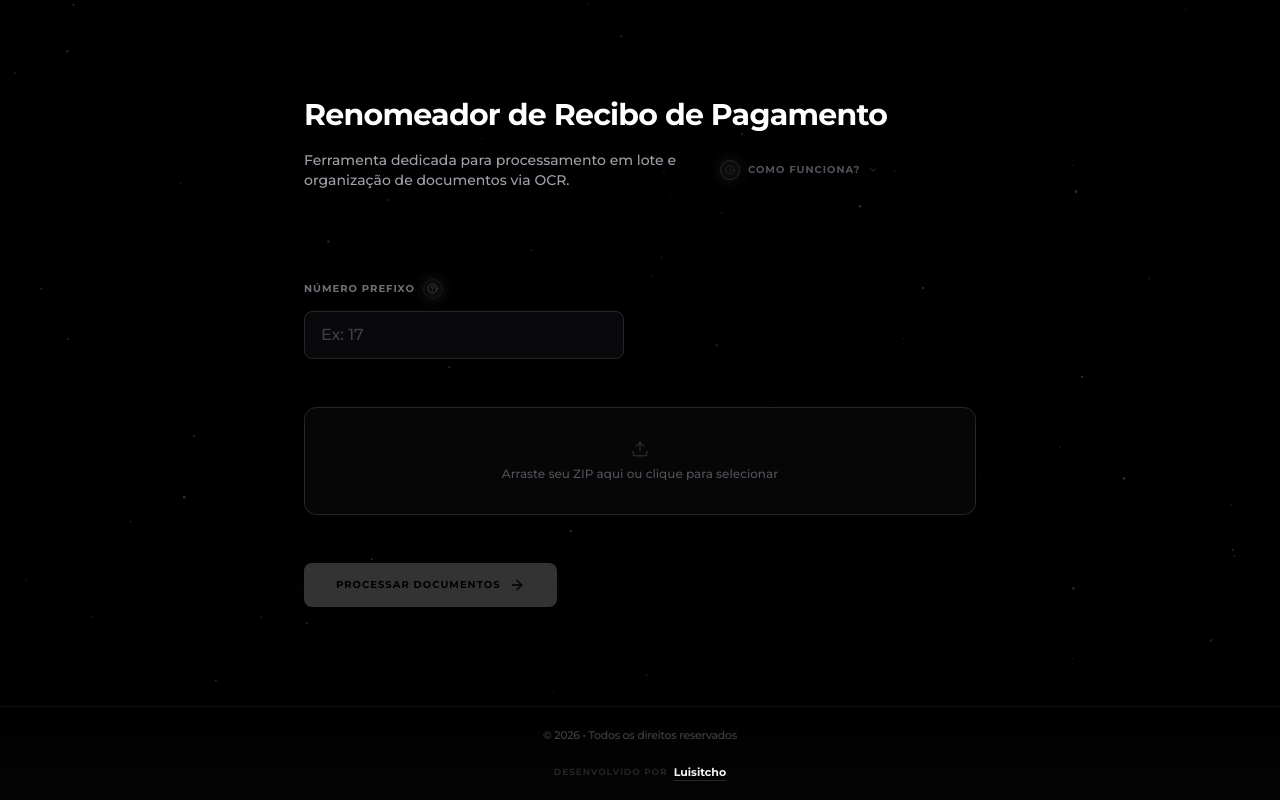
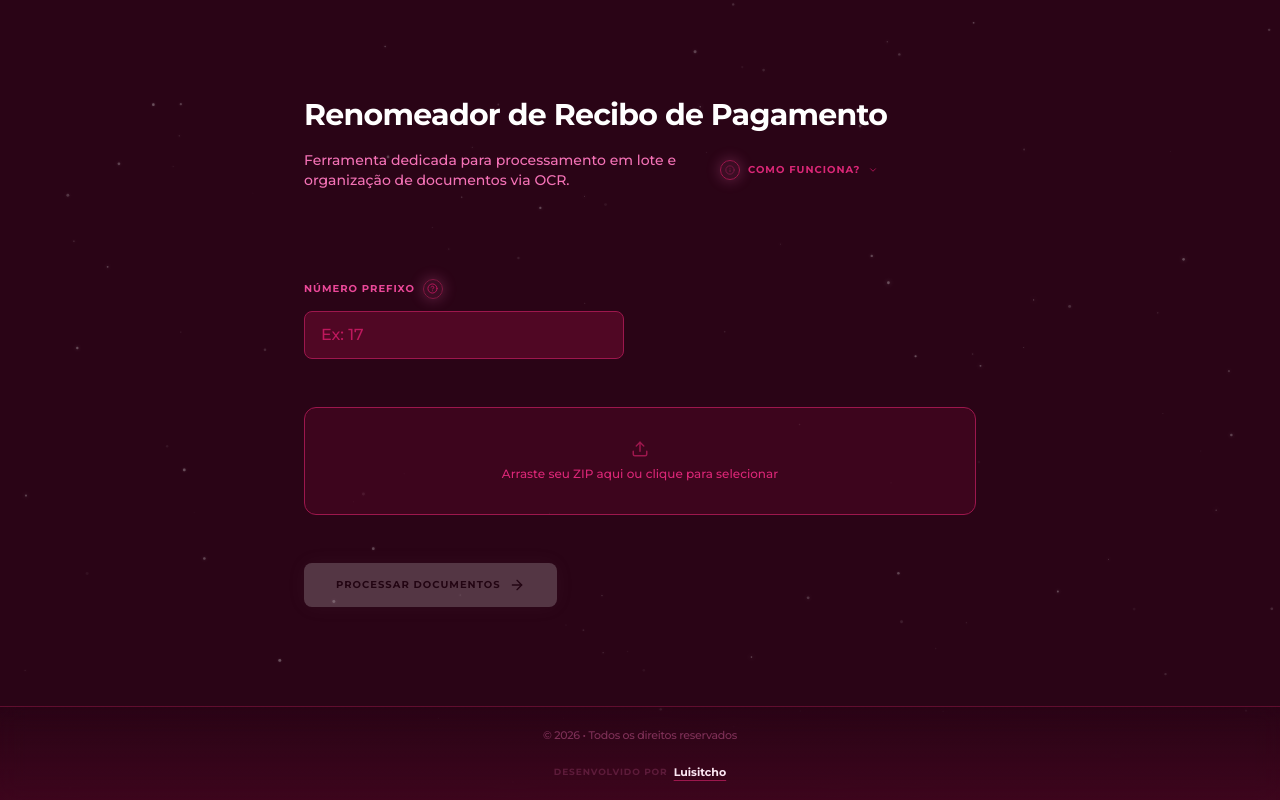
Before and after one commit to luisitcho/projeto-python-renomeador-pdf, a Next.js app: page / in a window 1280 px wide. Built offline with nearby package versions, Linux system fonts and the light colour scheme.

Commit message:
Projeto Renomeador de PDF - Background

```diff
--- a/src/app/globals.css
+++ b/src/app/globals.css
@@ -2,16 +2,35 @@
 @tailwind components;
 @tailwind utilities;
 
+/* =================================================== */
+/* 🌸 TEMA ROSA (Ativado - Dia das Mulheres)           */
+/* Para voltar ao original, comente tudo dentro deste  */
+/* bloco ROSA e descomente o bloco PRETO abaixo.       */
+/* =================================================== */
 :root {
+  --background: #2a0416;
+  /* Fundo rosa/vinho ultra escuro */
+  --foreground: #fdf2f8;
+  /* Texto claro e rosado */
+  --glow-color: 244, 114, 182;
+  /* Efeito de brilho rosa vibrante (pink-400) */
+  --btn-glow-opacity: 0.3;
+  --card-glow-opacity: 0.1;
+}
+
+
+/* =================================================== */
+/* 🖤 TEMA PRETO ORIGINAL (Desativado)                 */
+/* =================================================== */
+
+/* :root {
   --background: #000000;
   --foreground: #ffffff;
-  --accent: #ffffff;
-  --card-bg: #09090b;
-  --card-border: #27272a;
-  --danger: #ef4444;
-  --success: #ffffff;
-  --text-muted: #a1a1aa;
-}
+  --glow-color: 255, 255, 255;
+  --btn-glow-opacity: 0.1;
+  --card-glow-opacity: 0.02;
+} */
+
 
 @keyframes animate-in {
   from {
@@ -39,18 +58,18 @@
 
 @keyframes glow-pulse {
   0% {
-    box-shadow: 0 0 0 0 rgba(255, 255, 255, 0.03);
-    background: rgba(255, 255, 255, 0.01);
+    box-shadow: 0 0 0 0 rgba(var(--glow-color), 0.05);
+    background: rgba(var(--glow-color), 0.02);
   }
 
   50% {
-    box-shadow: 0 0 15px 2px rgba(255, 255, 255, 0.08);
-    background: rgba(255, 255, 255, 0.05);
+    box-shadow: 0 0 15px 2px rgba(var(--glow-color), 0.25);
+    background: rgba(var(--glow-color), 0.1);
   }
 
   100% {
-    box-shadow: 0 0 0 0 rgba(255, 255, 255, 0.03);
-    background: rgba(255, 255, 255, 0.01);
+    box-shadow: 0 0 0 0 rgba(var(--glow-color), 0.05);
+    background: rgba(var(--glow-color), 0.02);
   }
 }
 
@@ -108,15 +127,15 @@ body {
 
 .minimalist-btn {
   @apply h-11 px-8 bg-white text-black font-bold text-[10px] uppercase tracking-widest hover:bg-zinc-200 active:scale-[0.98] transition-all flex items-center justify-center gap-2 rounded-lg;
-  box-shadow: 0 0 20px rgba(255, 255, 255, 0.1);
+  box-shadow: 0 0 20px rgba(var(--glow-color), var(--btn-glow-opacity));
 }
 
 .minimalist-card {
-  @apply border border-zinc-800 bg-[#060606] p-8 rounded-xl transition-all hover:border-zinc-600 hover:bg-zinc-900/10;
+  @apply border border-zinc-800 bg-zinc-950/50 p-8 rounded-xl transition-all hover:border-zinc-600 hover:bg-zinc-900/40;
 }
 
 .minimalist-card:hover {
-  box-shadow: 0 0 30px rgba(255, 255, 255, 0.02);
+  box-shadow: 0 0 30px rgba(var(--glow-color), var(--card-glow-opacity));
 }
 
 /* Tooltip minimalist */
--- a/src/components/StarryBackground.tsx
+++ b/src/components/StarryBackground.tsx
@@ -13,19 +13,20 @@ export default function StarryBackground() {
         if (!ctx) return;
 
         let animationFrameId: number;
-        let stars: { x: number; y: number; radius: number; speed: number; opacity: number }[] = [];
+        let stars: { x: number; y: number; radius: number; opacity: number; twinkleSpeed: number; decreasing: boolean }[] = [];
 
         const initStars = () => {
             stars = [];
-            // Quantidade sutil de estrelas (1 estrela para cada 12000px de área)
-            const numStars = Math.floor((canvas.width * canvas.height) / 12000);
+            // Quantidade sutil de estrelas (um pouco mais concentrado para um céu noturno)
+            const numStars = Math.floor((canvas.width * canvas.height) / 9000);
             for (let i = 0; i < numStars; i++) {
                 stars.push({
                     x: Math.random() * canvas.width,
                     y: Math.random() * canvas.height,
-                    radius: Math.random() * 1.2 + 0.2, // pontos muito pequenos
-                    speed: Math.random() * 0.3 + 0.05, // queda super suave
-                    opacity: Math.random() * 0.4 + 0.1, // brilho sutil
+                    radius: Math.random() * 1.2 + 0.3, // tamanhos variados
+                    opacity: Math.random() * 0.5 + 0.1, // estado inicial do brilho
+                    twinkleSpeed: Math.random() * 0.01 + 0.003, // velocidade em que a estrela pisca
+                    decreasing: Math.random() > 0.5, // define se a estrela começa acendendo ou apagando
                 });
             }
         };
@@ -41,17 +42,25 @@ export default function StarryBackground() {
 
             stars.forEach((star) => {
                 ctx.beginPath();
+                // A sombra cria um leve efeito de neon/brilho ao redor de cada pontinho
+                ctx.shadowBlur = Math.random() * 3 + 1;
+                ctx.shadowColor = `rgba(255, 255, 255, ${star.opacity})`;
+
                 ctx.fillStyle = `rgba(255, 255, 255, ${star.opacity})`;
                 ctx.arc(star.x, star.y, star.radius, 0, Math.PI * 2);
                 ctx.fill();
 
-                // Movimentação para baixo
-                star.y += star.speed;
-
-                // Se passar do fundo, volta para o topo em uma posição X aleatória
-                if (star.y > canvas.height) {
-                    star.y = 0;
-                    star.x = Math.random() * canvas.width;
+                // Lógica do Twinkle (Piscar)
+                if (star.decreasing) {
+                    star.opacity -= star.twinkleSpeed;
+                    if (star.opacity <= 0.1) {
+                        star.decreasing = false; // Começa a acender
+                    }
+                } else {
+                    star.opacity += star.twinkleSpeed;
+                    if (star.opacity >= 0.7) {
+                        star.decreasing = true; // Começa a apagar
+                    }
                 }
             });
 
--- a/tailwind.config.js
+++ b/tailwind.config.js
@@ -1,3 +1,5 @@
+const colors = require('tailwindcss/colors');
+
 /** @type {import('tailwindcss').Config} */
 module.exports = {
   content: [
@@ -10,6 +12,13 @@ module.exports = {
       colors: {
         background: "var(--background)",
         foreground: "var(--foreground)",
+        // =================================================== //
+        // 🌸 TEMA ROSA DA SUA AMIGA (DIA DAS MULHERES) 🌸
+        // Para ATIVAR, deixe essas linhas como estão.
+        // Para VOLTAR AO PRETO ORIGINAL, coloque um "//" antes de "zinc:" e "black:".
+        // =================================================== //
+        zinc: colors.pink,  // Substitui os tons neutros por rosa Barbie
+        black: '#1b020c',   // Escurece o preto para um tom de vinho super denso
       },
     },
   },
```
